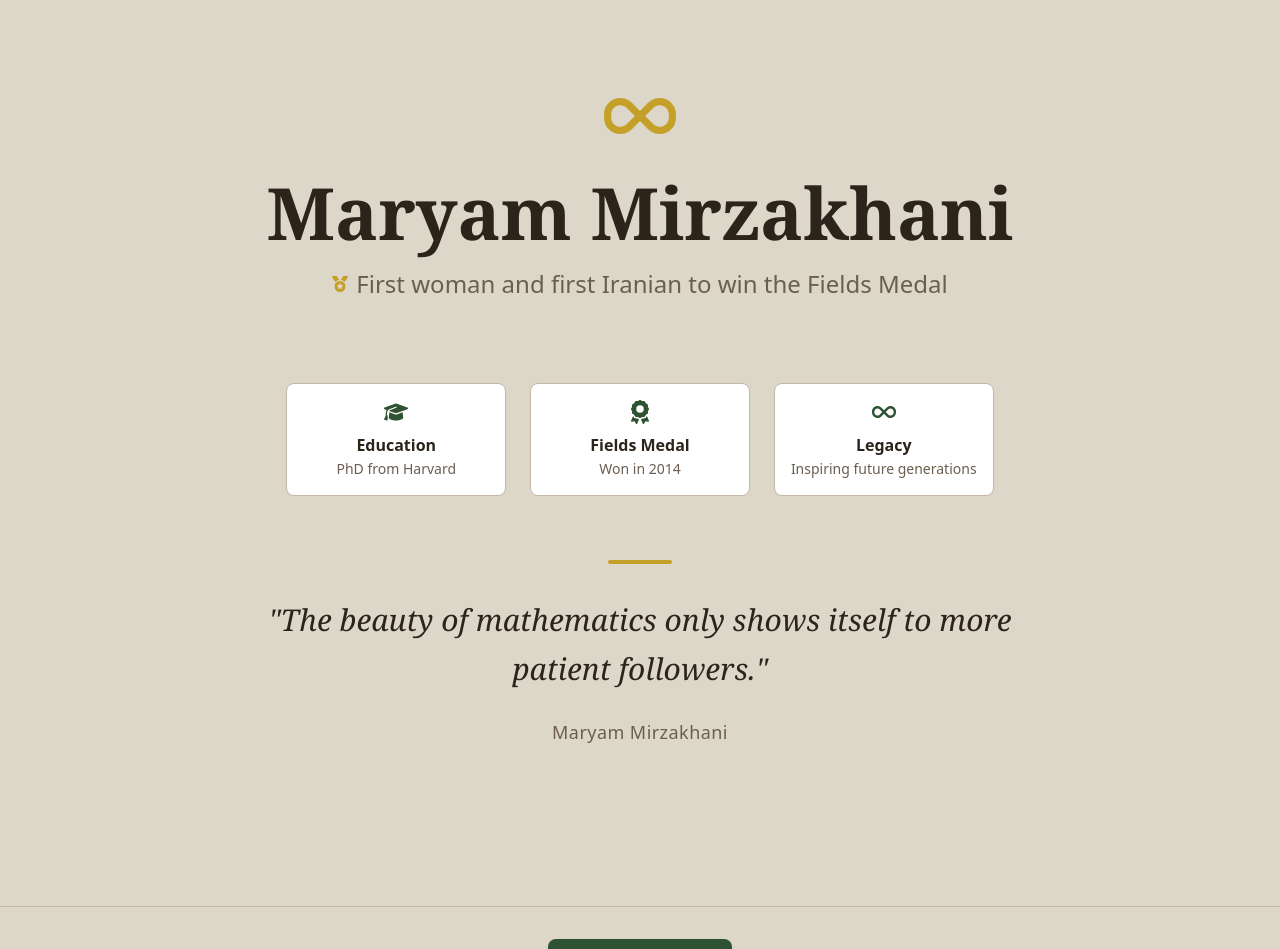
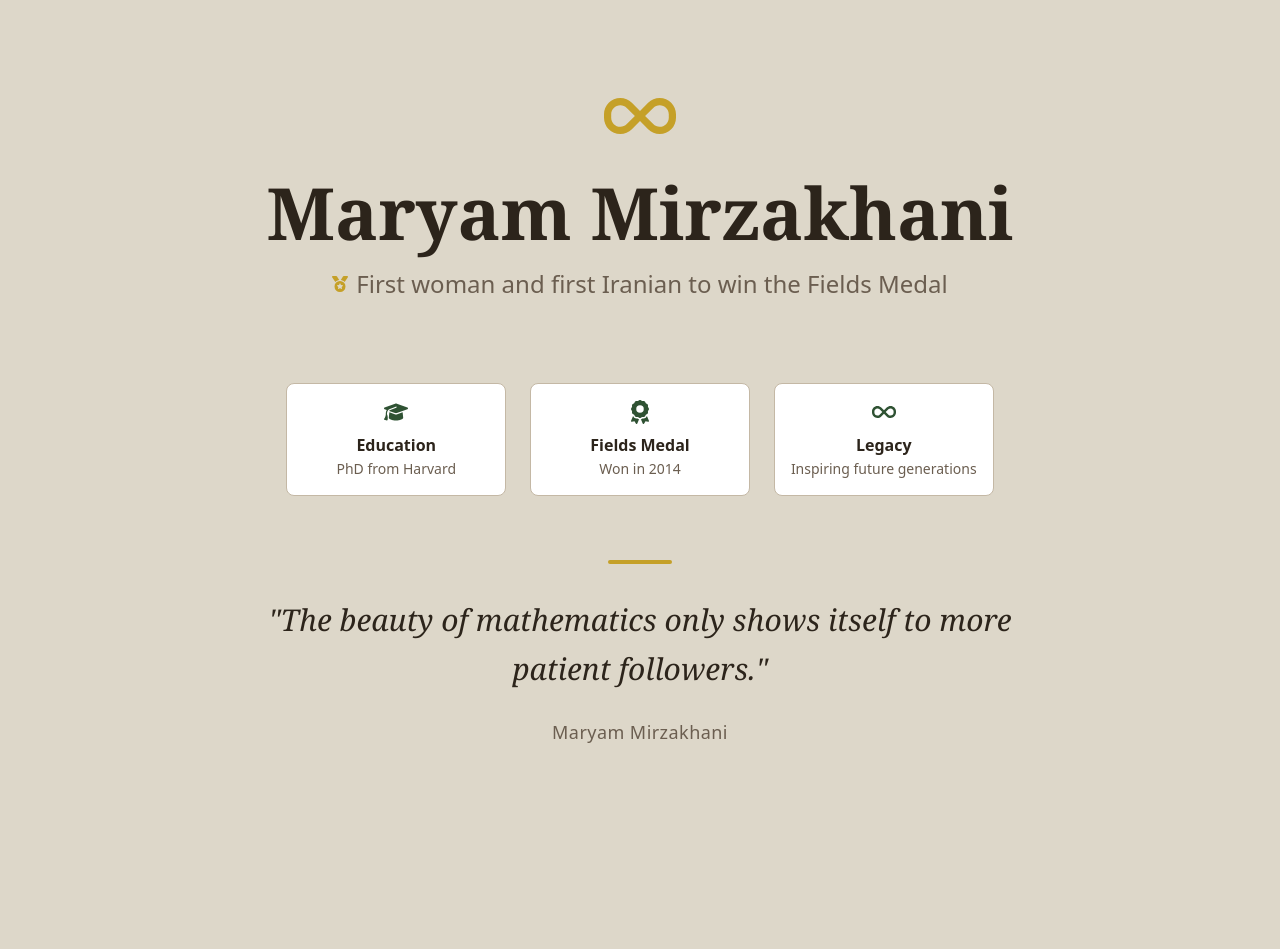
Before and after one commit to zibanoori/mirzakhani-inspire, a React (Vite) app: page / in a window 1280 px wide. Shown: the top 949 px of the page. Built offline with nearby package versions, Linux system fonts and the light colour scheme.

Commit message:
Feat: add life journey timeline section structure

```diff
--- a/src/App.jsx
+++ b/src/App.jsx
@@ -66,6 +66,7 @@ function App() {
             Maryam Mirzakhani
           </div>
         </section>
+        <section className="py-16 px-4 w-full max-w-3xl mx-auto"></section>
       </main>
       <footer className="py-8 text-center border-t border-line">
         <button
```
